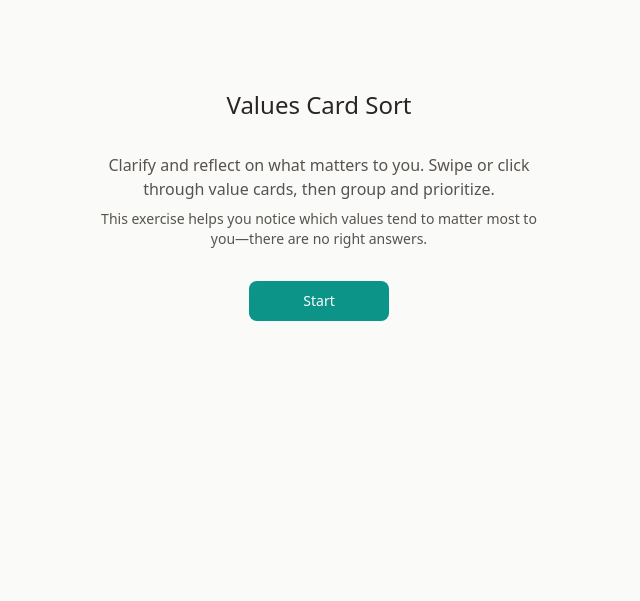
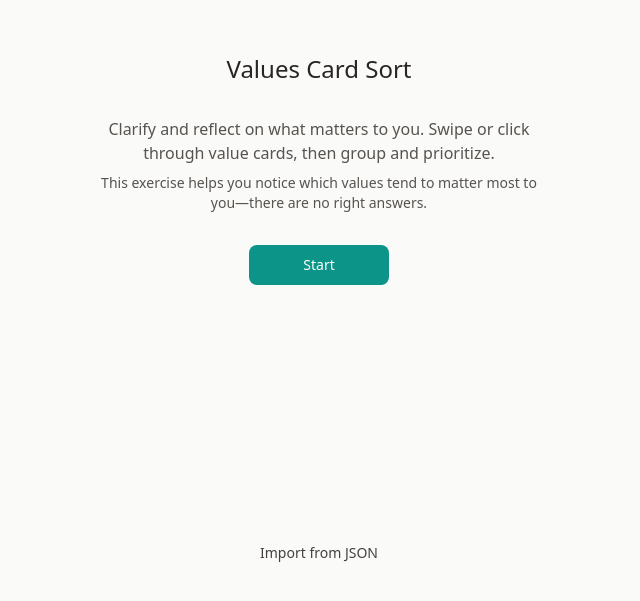
Before and after one commit to breeland-technology/core-values, a Next.js app: page / in a window 1280 px wide. Shown: the part 195-796 px from the top of the page, without its empty margins (321-961 px from the left). Built offline with nearby package versions, Linux system fonts and the light colour scheme.

Commit message:
add import button to start page

```diff
--- a/src/app/page.tsx
+++ b/src/app/page.tsx
@@ -1,13 +1,16 @@
 "use client";
 
-import Link from "next/link";
 import { useRouter } from "next/navigation";
+import { useCallback, useRef } from "react";
 import { useSessionState } from "@/hooks/useSessionState";
 import { Button } from "@/components/ui";
+import { importStateJSON } from "@/lib/storage";
 
 export default function Home() {
   const router = useRouter();
-  const { state, hydrated } = useSessionState();
+  const { state, hydrated, replaceState } = useSessionState();
+  const fileInputRef = useRef<HTMLInputElement>(null);
+
   const hasProgress =
     hydrated &&
     state &&
@@ -15,8 +18,35 @@ export default function Home() {
       state.piles.length > 0 ||
       state.topPileIds.length > 0);
 
+  const handleImportJson = useCallback(() => {
+    fileInputRef.current?.click();
+  }, []);
+
+  const handleFileChange = useCallback(
+    (e: React.ChangeEvent<HTMLInputElement>) => {
+      const file = e.target.files?.[0];
+      if (!file) return;
+      const reader = new FileReader();
+      reader.onload = () => {
+        try {
+          const json = String(reader.result);
+          const imported = importStateJSON(json);
+          if (imported) {
+            replaceState(imported);
+          }
+        } catch {
+          // ignore invalid file
+        }
+        e.target.value = "";
+      };
+      reader.readAsText(file);
+    },
+    [replaceState]
+  );
+
   return (
-    <main className="flex min-h-screen flex-col items-center justify-center p-6">
+    <main className="flex min-h-screen flex-col">
+      <div className="flex flex-1 flex-col items-center justify-center p-6">
         <div className="mx-auto max-w-md space-y-8 text-center">
           <h1 className="text-2xl font-medium text-stone-800 dark:text-stone-100">
             Values Card Sort
@@ -40,6 +70,25 @@ export default function Home() {
             </Button>
           </div>
         </div>
+      </div>
+      <div className="flex justify-center pb-8">
+        <input
+          ref={fileInputRef}
+          type="file"
+          accept=".json,application/json"
+          className="hidden"
+          onChange={handleFileChange}
+          aria-hidden
+        />
+        <Button
+          type="button"
+          variant="ghost"
+          onClick={handleImportJson}
+          className="text-sm text-stone-500 dark:text-stone-400"
+        >
+          Import from JSON
+        </Button>
+      </div>
     </main>
   );
 }
```
Lines whose indentation alone changed are shown as unchanged.
